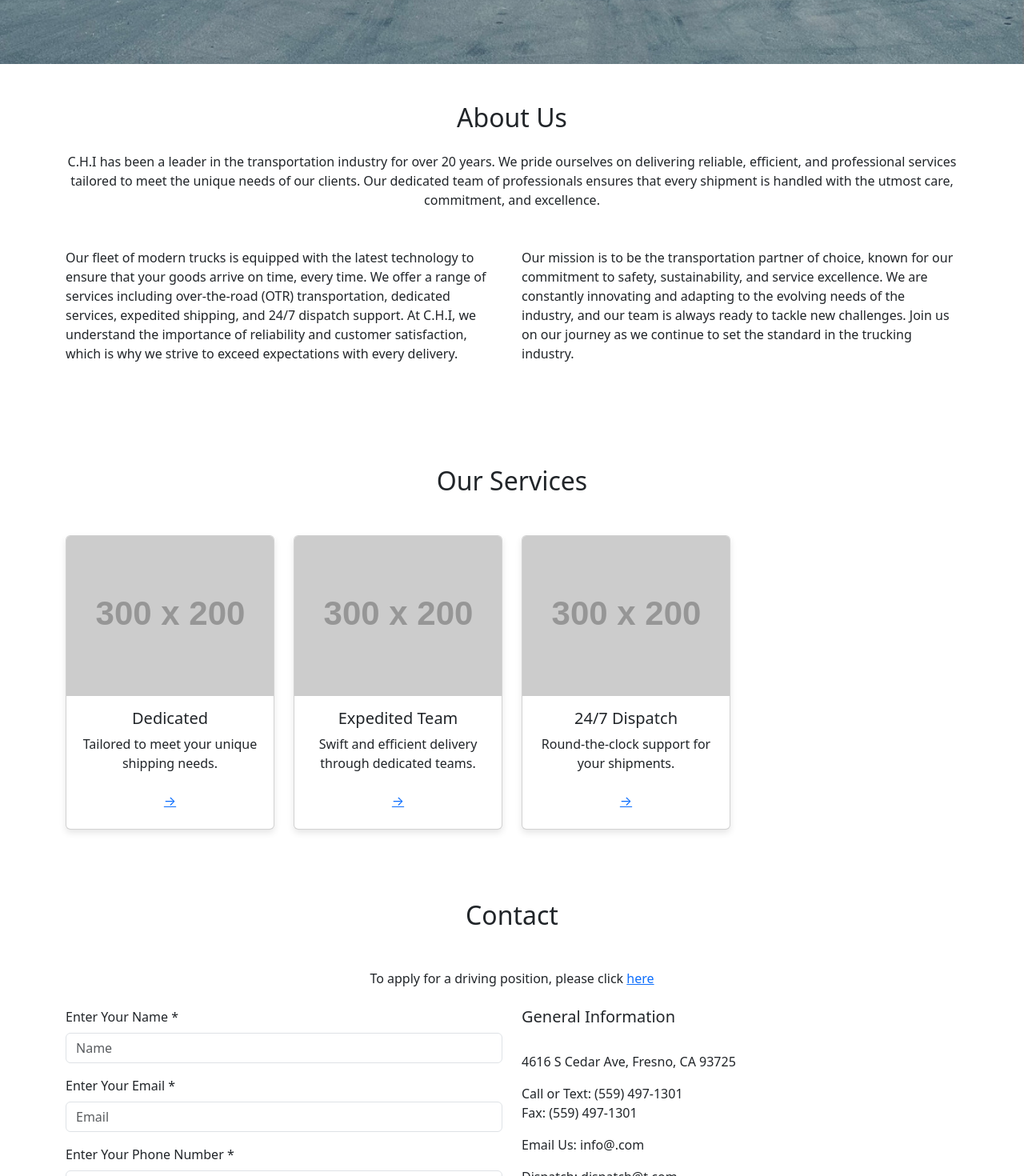
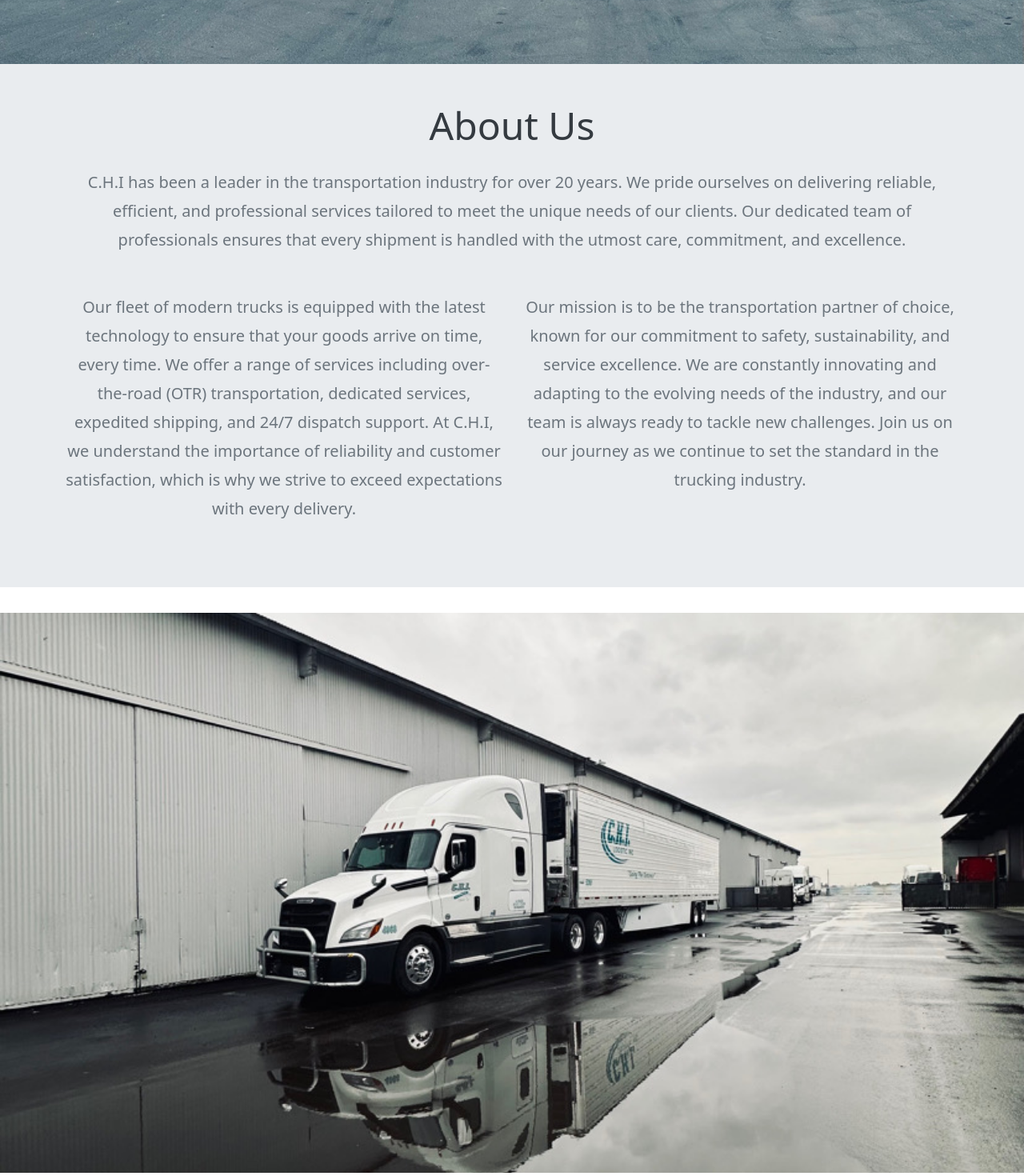
Before and after one commit to guntashgill/C.H.I-Logistics, a React (Create React App) app: page / in a window 1280 px wide. Shown: the part 720-2190 px from the top of the page at 80% size. Built offline with nearby package versions, Linux system fonts and the light colour scheme.

Commit message:
new photos

```diff
--- a/package.json
+++ b/package.json
@@ -12,6 +12,8 @@
     "react-icons": "^5.3.0",
     "react-router-dom": "^6.26.2",
     "react-scripts": "5.0.1",
+    "react-slick": "^0.30.2",
+    "slick-carousel": "^1.8.1",
     "web-vitals": "^2.1.4"
   },
   "scripts": {
--- a/src/App.js
+++ b/src/App.js
@@ -7,6 +7,8 @@ import Services from './components/Services';
 import Contact from './components/Contact';
 import AboutUs from './components/AboutUs';
 import ApplyPage from './components/ApplyPage';
+import SectionImage from './components/SectionImage';  // Image between About and Services
+import SectionImage2 from './components/SectionImage2'; // New Image Component
 import './custom.css';
 
 function App() {
@@ -14,11 +16,12 @@ function App() {
     <Router>
       <Header />
       <Hero />
-      {/* These sections are included in the main page, accessible via anchor links */}
+      {/* Main page sections with images in between */}
       <AboutUs />
+      <SectionImage />  {/* Image between About Us and Services */}
       <Services />
-      <Contact />\
-      {/* Separate route for the apply page */}
+      <SectionImage2 />  {/* Image between Services and Contact */}
+      <Contact />
       <Routes>
         <Route path="/apply" element={<ApplyPage />} />
       </Routes>
--- /dev/null
+++ b/src/components/SectionImage.js
@@ -0,0 +1,17 @@
+/// src/components/SectionImage.js
+import React from 'react';
+
+const SectionImage = () => {
+  return (
+    <div className="section-image">
+      <img
+        src="/IMG_6667.jpg"
+        alt="Section Divider"
+        className="img-fluid w-100"
+        style={{ objectFit: 'cover' }}
+      />
+    </div>
+  );
+};
+
+export default SectionImage;
--- /dev/null
+++ b/src/components/SectionImage2.js
@@ -0,0 +1,17 @@
+// src/components/SectionImageBetweenServicesAndContact.js
+import React from 'react';
+
+const SectionImage2 = () => {
+  return (
+    <div className="section-image2">
+      <img
+        src="/IMG_6665.jpg"
+        alt="Section Divider"
+        className="img-fluid w-100"
+        style={{ objectFit: 'cover' }}
+      />
+    </div>
+  );
+};
+
+export default SectionImage2;
--- a/src/custom.css
+++ b/src/custom.css
@@ -75,3 +75,125 @@ body {
   .footer p {
     margin: 0;
   }
+
+  .section-image {
+    margin: 2rem 0; /* Space above and below the image */
+    max-height: 600px; /* Increase max height for larger display */
+    overflow: hidden; /* Ensures the image does not overflow the container */
+  }
+
+  .section-image img {
+    display: block;
+    width: 100%;
+    height: 100%;
+    max-height: 700px; /* Set maximum height */
+    object-fit: cover; /* Cover the container without distortion */
+  }
+
+  /* Optional: Make image responsive for larger screens */
+  @media (min-width: 768px) {
+    .section-image {
+      max-height: 800px; /* Increase height on larger screens */
+    }
+  }
+
+  .about-us {
+    padding: 6rem 2rem; /* Increase padding for more space */
+    background-color: #e9ecef; /* Light background color */
+    text-align: center; /* Center text for a balanced look */
+  }
+
+  .about-us h2 {
+    font-size: 3rem; /* Larger font size for the heading */
+    color: #343a40; /* Dark text color */
+    margin-bottom: 1.5rem; /* Increase space below the heading */
+  }
+
+  .about-us p {
+    font-size: 1.25rem; /* Larger font size for paragraph text */
+    color: #6c757d; /* Gray text color */
+    line-height: 1.8; /* Increase line height for readability */
+    margin-bottom: 2rem; /* Space between paragraphs */
+  }
+
+  .about-us .row {
+    justify-content: center; /* Center content within the grid */
+  }
+
+  /* Optional: Enhance layout on larger screens */
+  @media (min-width: 992px) {
+    .about-us {
+      padding: 8rem 4rem; /* Further increase padding on larger screens */
+    }
+  }
+
+  /* Enlarge the Services section */
+.services {
+    padding: 6rem 2rem; /* Increase padding for more space */
+    background-color: #f8f9fa; /* Neutral background color */
+  }
+
+  .services h2 {
+    font-size: 3rem; /* Larger font size for the heading */
+    color: #343a40; /* Dark text color */
+    margin-bottom: 1.5rem; /* Increase space below the heading */
+  }
+
+  .services .card {
+    border: none;
+    box-shadow: 0 4px 10px rgba(0, 0, 0, 0.1); /* Slightly larger shadow for emphasis */
+    transition: transform 0.3s ease, box-shadow 0.3s ease; /* Smooth transitions */
+    margin-bottom: 2rem; /* Space between cards */
+  }
+
+  .services .card:hover {
+    transform: scale(1.05); /* Scale effect on hover */
+    box-shadow: 0 6px 15px rgba(0, 0, 0, 0.15); /* More pronounced shadow on hover */
+  }
+
+  .services .card-title {
+    font-size: 1.5rem; /* Larger title size */
+    color: #006d77; /* Dark teal for titles */
+    margin-top: 1rem; /* Space above title */
+  }
+
+  .services .card-text {
+    font-size: 1.15rem; /* Slightly larger text */
+    color: #6c757d; /* Gray text */
+    line-height: 1.7; /* Increased line height for readability */
+  }
+
+  .services .card-img-top {
+    height: 250px; /* Increase height of images */
+    object-fit: cover;
+  }
+
+  /* Optional: Enhance layout on larger screens */
+  @media (min-width: 992px) {
+    .services {
+      padding: 8rem 4rem; /* Further increase padding on larger screens */
+    }
+  }
+
+
+
+.section-image2 {
+    margin: 2rem 0; /* Space above and below the image */
+    max-height: 600px; /* Set a max height for a larger display */
+    overflow: hidden; /* Ensure the image fits within the container */
+  }
+
+  .section-image2 img {
+    display: block;
+    width: 100%;
+    height: 100%;
+    max-height: 700px; /* Set max height to control size */
+    object-fit: cover; /* Ensure the image covers the container without distortion */
+  }
+
+  /* Optional: Make image larger on larger screens */
+  @media (min-width: 768px) {
+    .section-image2 {
+      max-height: 800px; /* Increase height for larger screens */
+    }
+  }
```
Also changed, not shown: 1 other file (tests, documents, lock files or other folders).
